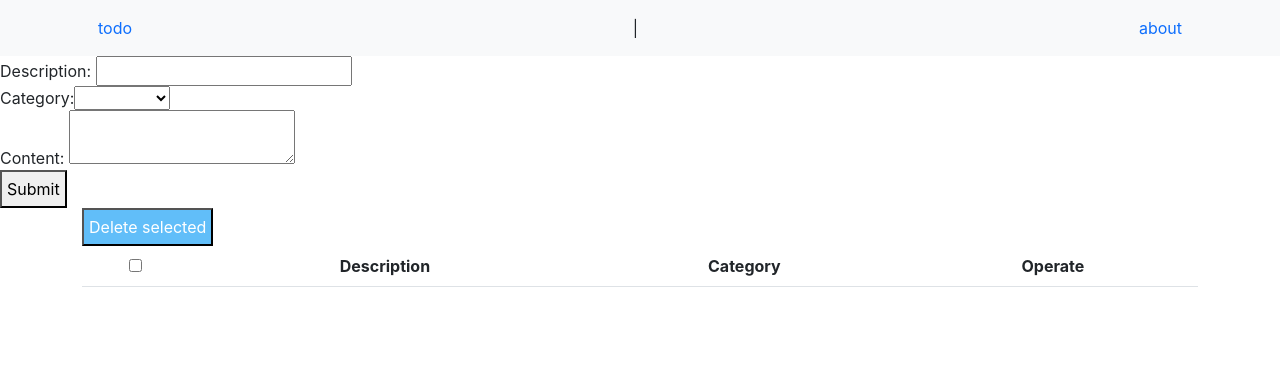
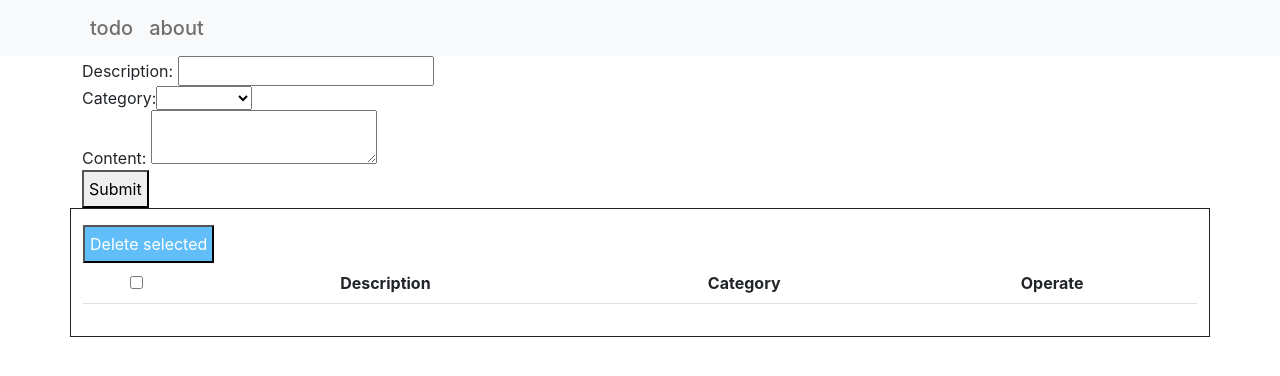
Before and after one commit to ShinnDeng/todo-test, a React (Create React App) app: page / in a window 1280 px wide. Shown: the top 376 px of the page. Built offline with nearby package versions, Linux system fonts and the light colour scheme.

Commit message:
navbar style

```diff
--- a/src/components/Nav/index.js
+++ b/src/components/Nav/index.js
@@ -8,10 +8,13 @@ export default class Nav extends Component {
         return (
             <nav className="navbar navbar-expand-lg navbar-light bg-light">
                 <div className="container">
-                <NavLink className="nav-link" to="/todo" >todo</NavLink> |{" "}
-                <NavLink className="nav-link" to="/about" >about</NavLink>
+                    <div className=" d-sm-flex d-block flex-sm-nowrap">
+                        {/* <ul className="navbar-nav"> */}
+                            <li className="navbar-nav nav-item h5"><NavLink className="nav-link" to="/todo" >todo</NavLink></li>
+                            <li className="navbar-nav nav-item h5"><NavLink className="nav-link" to="/about" >about</NavLink></li>
+                        {/* </ul> */}
                 </div>
-
+                </div>
             </nav>
         )
     }
--- a/src/routes/todo/index.js
+++ b/src/routes/todo/index.js
@@ -111,10 +111,13 @@ export default class Todo extends Component {
 
     return (
       <div>
+        <div className="container">
           <Create
             addTodo={this.addTodo}
             todo={this.state.todos}
           />
+        </div>
+        <div className="container py-3 px-0" style={{border:'1px solid'}}>
           <List
             todo={this.state.todos}
             checkUpdate={this.checkUpdate}
@@ -124,5 +127,6 @@ export default class Todo extends Component {
             allchecked={this.state.allchecked}
           />
         </div>
+      </div>
     )}
 }
```
Lines whose indentation alone changed are shown as unchanged.
